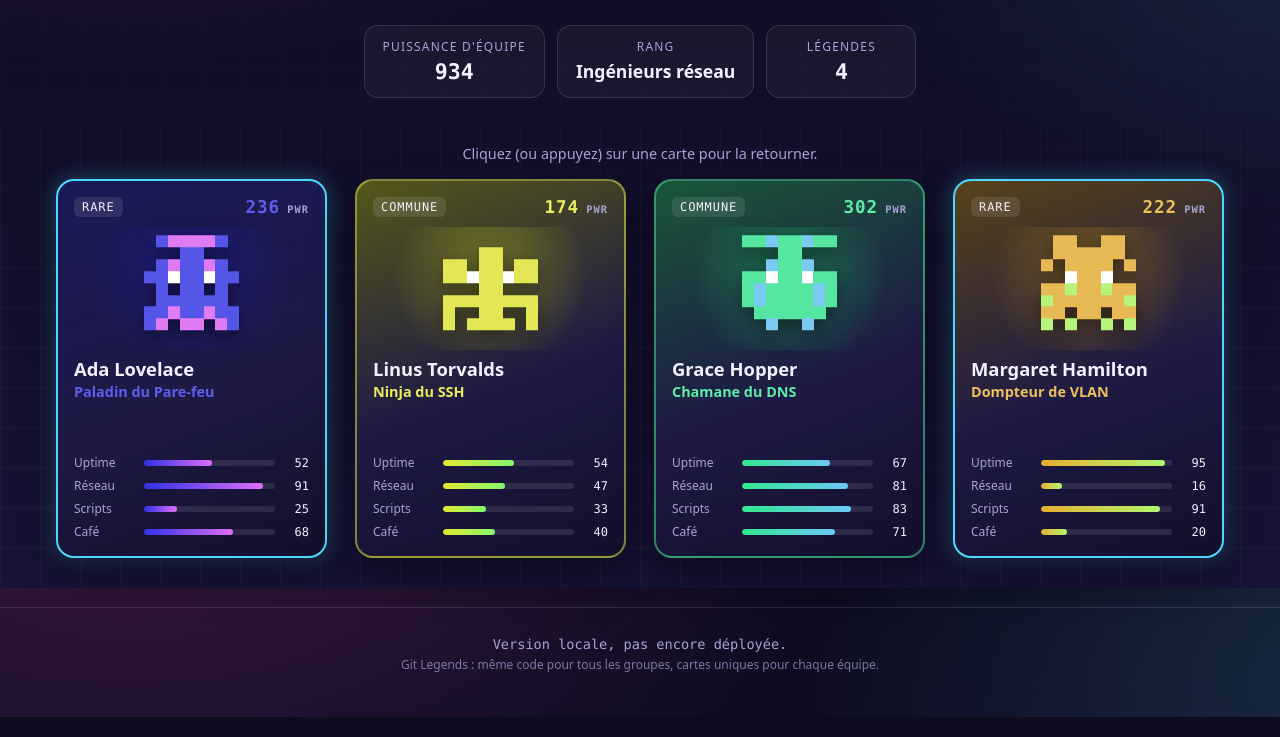
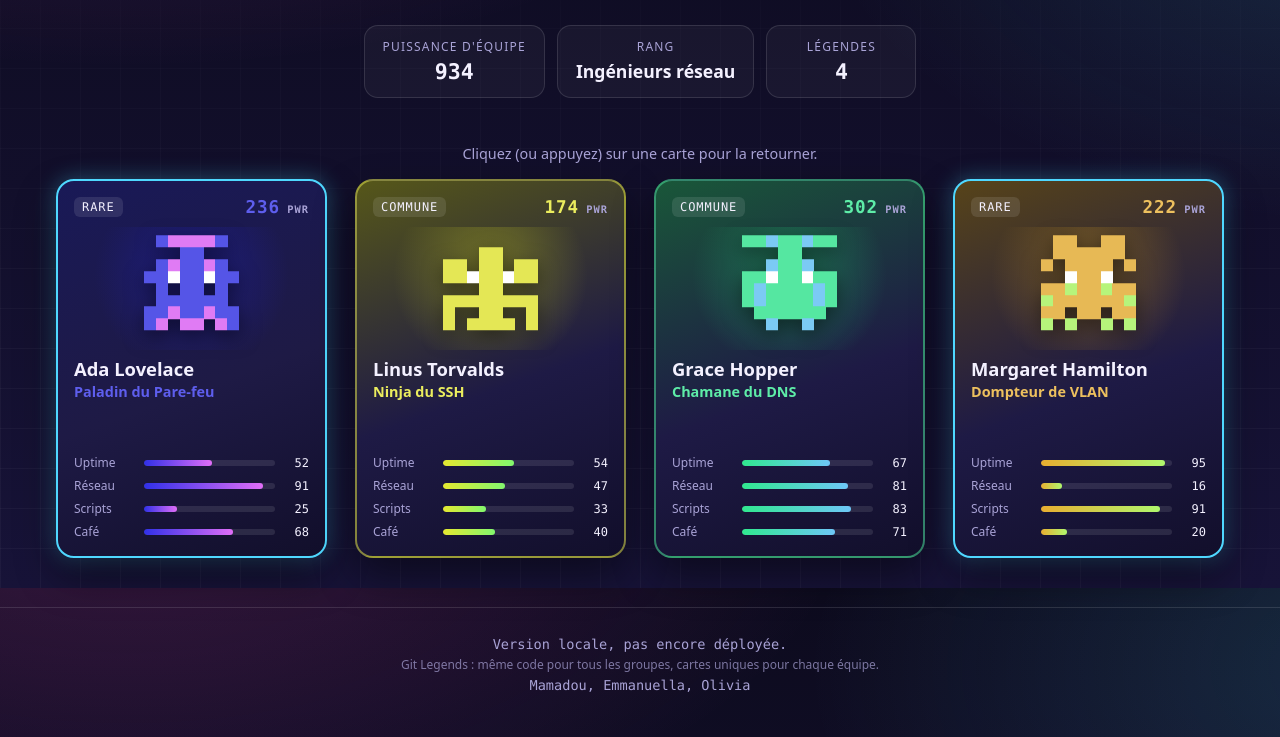
Before and after one commit to Livy2809/gitlegends, a plain HTML site: page site/index.html in a window 1280 px wide. Shown: the part 212-949 px from the top of the page. Drawn offline with Linux system fonts and the light colour scheme.

Commit message:
Adding missing authors

```diff
--- a/site/index.html
+++ b/site/index.html
@@ -43,6 +43,7 @@
   <footer class="footer">
     <p id="build-info">Version locale, pas encore déployée.</p>
     <p class="footer__small">Git Legends : même code pour tous les groupes, cartes uniques pour chaque équipe.</p>
+    <p>Mamadou, Emmanuella, Olivia</p>
   </footer>
 
   <script src="js/config.js"></script>
```
